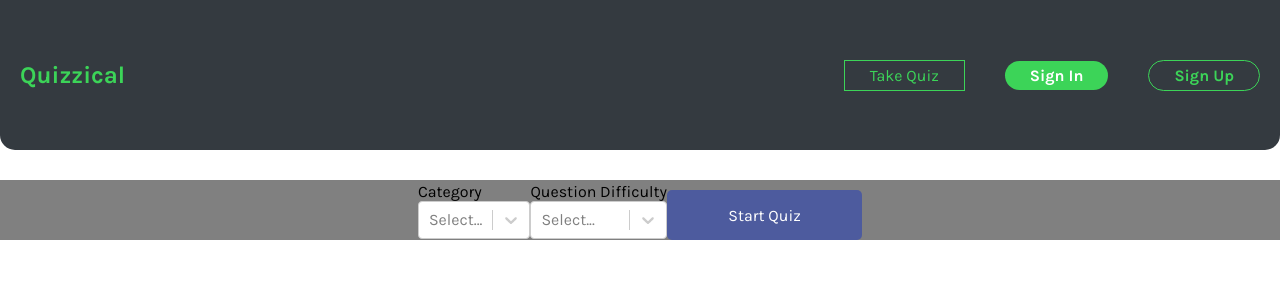
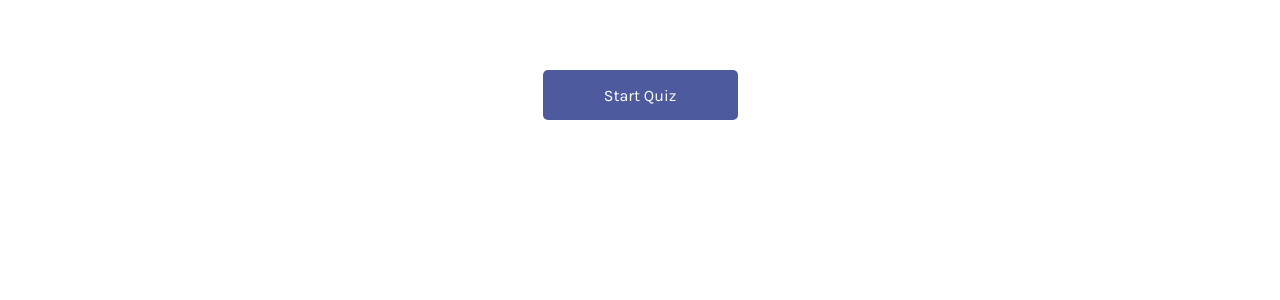
Before and after one commit to motari054/quizzical, a React (Vite) app in the folder quiz/: page / in a window 1280 px wide. Shown: the top 300 px of the page. Built offline with nearby package versions, Linux system fonts and the light colour scheme.

Commit message:
To finish on home page Work on selecting difficulty and questions category section

```diff
--- a/quiz/src/components/Home.jsx
+++ b/quiz/src/components/Home.jsx
@@ -5,7 +5,7 @@ import { HomeContents } from './HomeContents';
 export default function Home() {
   return (
     <div className="home--page">
-      <Navbar/>
+      {/* <Navbar/> */}
       <HomeContents/>
     </div>
   );
--- a/quiz/src/components/HomeContents.jsx
+++ b/quiz/src/components/HomeContents.jsx
@@ -1,65 +1,13 @@
-import { useState } from 'react';
 import '../assets/homeContents.css';
 import { Link } from 'react-router-dom';
-import Select from 'react-select';
+
 
 export function HomeContents() {
-    const [formData, setFormData] = useState({
-        category: '',
-        difficulty: '',
-    });
-
-    const categoryOptions = [
-        { value: 'Category 1', label: 'Sport' },
-        { value: 'Category 2', label: 'Media' },
-        { value: 'Category 3', label: 'Business' },
-    ];
-
-    const difficultyOptions = [
-        { value: 'easy', label: 'Easy' },
-        { value: 'medium', label: 'Medium' },
-        { value: 'hard', label: 'Hard' },
-    ];
-
-    const handleCategoryChange = (selectedOption) => {
-        setFormData((prevData) => ({
-            ...prevData,
-            category: selectedOption ? selectedOption.value : '',
-        }));
-    };
-
-    const handleDifficultyChange = (selectedOption) => {
-        setFormData((prevData) => ({
-            ...prevData,
-            difficulty: selectedOption ? selectedOption.value : '',
-        }));
-    };
-
     return (
-        <div className='content'>
-            <div className='form-group'>
-                <label htmlFor='category-select'>Category</label>
-                <Select
-                    id='category-select'
-                    options={categoryOptions}
-                    onChange={handleCategoryChange}
-                />
-            </div>
-            <div className='form-group'>
-                <label htmlFor='difficulty-select'>Question Difficulty</label>
-                <Select
-                    id='difficulty-select'
-                    options={difficultyOptions}
-                    onChange={handleDifficultyChange}
-                />
-            </div>
-            <Link
-                to='./questions'
-                className="start-quiz-button"
-                state={formData}
-            >
+        <>
+            <Link to='./questions' className="start-quiz-button">
                 Start Quiz
             </Link>
-        </div>
-    );
+        </>
+    )
 }
```
